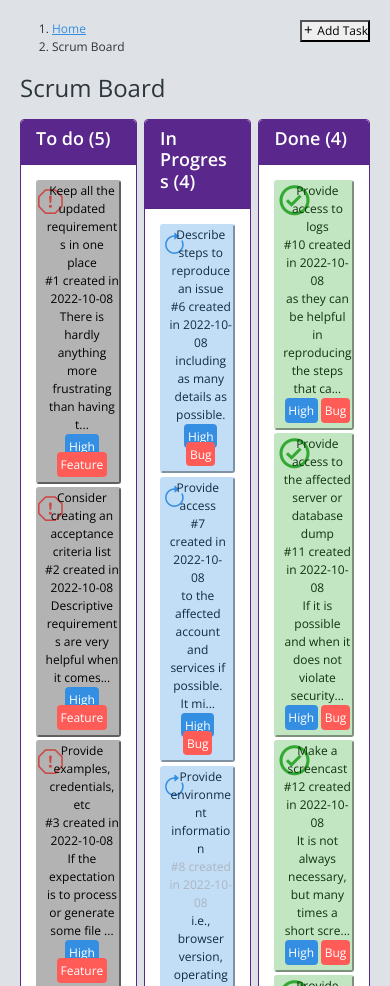
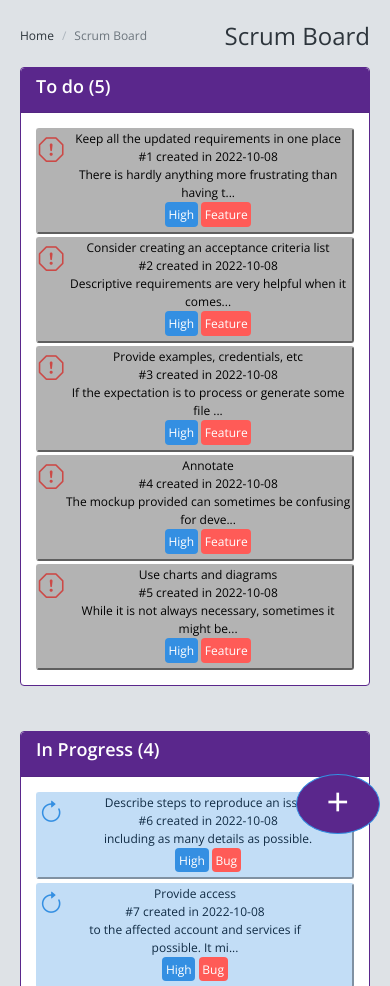
Before and after one commit to kfifel/Scrum-Bord, a plain HTML site: page index.html in a window 390 px wide. Shown: the top 986 px of the page. Drawn offline with nearby package versions, Linux system fonts and the light colour scheme.

Commit message:
add responsive to the page

```diff
--- a/assets/css/style.css
+++ b/assets/css/style.css
@@ -13,9 +13,6 @@
     background-size: 360px;
     background-position: right bottom;
 }
-.userStoryCard{
-    width: 100%;
-}
 .card-header{
     background-color: #5A278C;
     color: white;
@@ -23,6 +20,24 @@
 .card{
     border:1px solid #5A278C;
 }
-.card+.card{
-    margin-left: 2%;
+.ourColorButton{
+    background-color: #5A278C;
 }
+@media screen and (max-width: 768px){
+    .divTitle{
+        display: flex;
+        width: 100vw;
+        justify-content: space-between;
+    }
+    .addTask{
+        z-index: 2;
+        position: fixed;
+        bottom:10px;
+        right:10px;
+        margin:0;
+        padding:5px 3px;
+        width: 10vh;
+        font-size: 2rem;
+        border-radius: 50%;
+    }
+}
--- a/index.html
+++ b/index.html
@@ -23,10 +23,10 @@
 		<!-- BEGIN #content -->
 		<div id="content" class="app-content main-style">
 			<div class="d-flex justify-content-between">
-				<div>
-					<ol class="">
-						<li class=""><a href="javascript:;">Home</a></li>
-						<li class="">Scrum Board </li>
+				<div class="divTitle">
+					<ol class="breadcrumb">
+						<li class=" breadcrumb-item"><a href="javascript:;">Home</a></li>
+						<li class=" breadcrumb-item active">Scrum Board </li>
 					</ol>
 					<!-- BEGIN page-header -->
 					<h1 class="page-header">
@@ -36,20 +36,20 @@
 				</div>
 
 				<div class="">
-					<button class=""><i class="bx bx-plus"></i> Add Task</button>
+					<button class="btn btn-primary rounded-4 fw-bold ourColorButton addTask"><i class="bx bx-plus"></i><span class="d-none d-md-inline">Add task</span></button>
 				</div>
 			</div>
 
-			<div class="d-flex justify-content-around">
-				<div class="col-sm card ">
-					<div class="">
+			<div class="row">
+				<div class="col-lg-4 col-md-6 col-sm-12 ">
+					<div class="card mb-5">
 						<div class="card-header bg-teal-900 rounded-lg">
 							<h4 class="">To do (<span id="to-do-tasks-count">5</span>)</h4>
 
 						</div>
-						<div class="card-body align-items-center" id="to-do-tasks">
+						<div class="card-body" id="to-do-tasks">
 							<!-- TO DO TASKS HERE -->
-							<button class="d-flex userStoryCard alert-black rounded-1 pb-2">
+							<button class="d-flex userStoryCard w-100 alert-black rounded-1 pb-2">
 								<div class="col-1">
 									<i class="bi bi-exclamation-octagon bx-sm text-red-700"></i>
 								</div>
@@ -65,7 +65,7 @@
 									</div>
 								</div>
 							</button>
-							<button class="d-flex userStoryCard alert-black rounded-1 mt-1 pb-2">
+							<button class="d-flex userStoryCard w-100 alert-black rounded-1 mt-1 pb-2">
 								<div class="col-1">
 									<i class="bi bi-exclamation-octagon bx-sm text-red-700"></i>
 								</div>
@@ -85,7 +85,7 @@
 									</div>
 								</div>
 							</button>
-							<button class="d-flex userStoryCard alert-black rounded-1 mt-1 pb-2">
+							<button class="d-flex userStoryCard w-100 alert-black rounded-1 mt-1 pb-2">
 								<div class="col-1">
 									<i class="bi bi-exclamation-octagon bx-sm text-red-700"></i>
 								</div>
@@ -101,7 +101,7 @@
 									</div>
 								</div>
 							</button>
-							<button class="d-flex userStoryCard alert-black rounded-1 mt-1 pb-2">
+							<button class="d-flex userStoryCard w-100 alert-black rounded-1 mt-1 pb-2">
 								<div class="col-1">
 									<i class="bi bi-exclamation-octagon bx-sm text-red-700"></i>
 								</div>
@@ -117,7 +117,7 @@
 									</div>
 								</div>
 							</button>
-							<button class="d-flex userStoryCard alert-black rounded-1 mt-1 pb-2">
+							<button class="d-flex userStoryCard w-100 alert-black rounded-1 mt-1 pb-2">
 								<div class="col-1">
 									<i class="bi bi-exclamation-octagon bx-sm text-red-700"></i>
 								</div>
@@ -136,15 +136,15 @@
 						</div>
 					</div>
 				</div>
-				<div class="col-sm card">
-					<div class="">
+				<div class="col-lg-4 col-md-6 col-sm-12 ">
+					<div class="card mb-5">
 						<div class="card-header">
 							<h4 class="">In Progress (<span id="in-progress-tasks-count">4</span>)</h4>
 
 						</div>
 						<div class="card-body" id="in-progress-tasks">
 							<!-- IN PROGRESS TASKS HERE -->
-							<button class="d-flex userStoryCard alert-blue rounded-1 pb-2">
+							<button class="d-flex userStoryCard w-100 alert-blue rounded-1 pb-2">
 								<div class="col-1">
 									<i class="bi bi-arrow-clockwise bx-sm text-primary "></i>
 								</div>
@@ -160,7 +160,7 @@
 									</div>
 								</div>
 							</button>
-							<button class="d-flex userStoryCard alert-blue rounded-1 mt-1 pb-2">
+							<button class="d-flex userStoryCard w-100 alert-blue rounded-1 mt-1 pb-2">
 								<div class="col-1">
 									<i class="bi bi-arrow-clockwise bx-sm text-primary"></i>
 								</div>
@@ -176,7 +176,7 @@
 									</div>
 								</div>
 							</button>
-							<button class="d-flex userStoryCard alert-blue rounded-1 mt-1 pb-2">
+							<button class="d-flex userStoryCard w-100 alert-blue rounded-1 mt-1 pb-2">
 								<div class="col-1">
 									<i class="bi bi-arrow-clockwise bx-sm text-primary"></i>
 								</div>
@@ -192,7 +192,7 @@
 									</div>
 								</div>
 							</button>
-							<button class="d-flex userStoryCard alert-blue rounded-1 mt-1 pb-2">
+							<button class="d-flex userStoryCard w-100 alert-blue rounded-1 mt-1 pb-2">
 								<div class="col-1">
 									<i class="bi bi-arrow-clockwise bx-sm text-primary"></i>
 								</div>
@@ -211,15 +211,15 @@
 						</div>
 					</div>
 				</div>
-				<div class="col-sm card ">
-					<div class="">
+				<div class="col-lg-4 col-md-6 col-sm-12 ">
+					<div class="card mb-5">
 						<div class="card-header">
 							<h4 class="">Done (<span id="done-tasks-count">4</span>)</h4>
 
 						</div>
 						<div class="card-body " id="done-tasks">
 							<!-- DONE TASKS HERE -->
-							<button class="d-flex userStoryCard alert-green rounded-1 pb-2">
+							<button class="d-flex userStoryCard w-100 alert-green rounded-1 pb-2">
 								<div class="col-1">
 									<i class="bx bx-check-circle bx-md text-green"></i>
 								</div>
@@ -235,7 +235,7 @@
 									</div>
 								</div>
 							</button>
-							<button class="d-flex userStoryCard alert-green rounded-1 mt-1 pb-2">
+							<button class="d-flex userStoryCard w-100 alert-green rounded-1 mt-1 pb-2">
 								<div class="col-1">
 									<i class="bx bx bx-check-circle bx-md text-green"></i>
 								</div>
@@ -251,7 +251,7 @@
 									</div>
 								</div>
 							</button>
-							<button class="d-flex userStoryCard alert-green rounded-1 mt-1 pb-2">
+							<button class="d-flex userStoryCard w-100 alert-green rounded-1 mt-1 pb-2">
 								<div class="col-1">
 									<i class="bx bx bx-check-circle bx-md text-green"></i>
 								</div>
@@ -267,7 +267,7 @@
 									</div>
 								</div>
 							</button>
-							<button  class="d-flex userStoryCard alert-green rounded-1 mt-1 pb-2">
+							<button  class="d-flex userStoryCard w-100 alert-green rounded-1 mt-1 pb-2">
 								<div class="col-1">
 									<i class="bx bx bx-check-circle bx-md text-green"></i>
 								</div>
```
